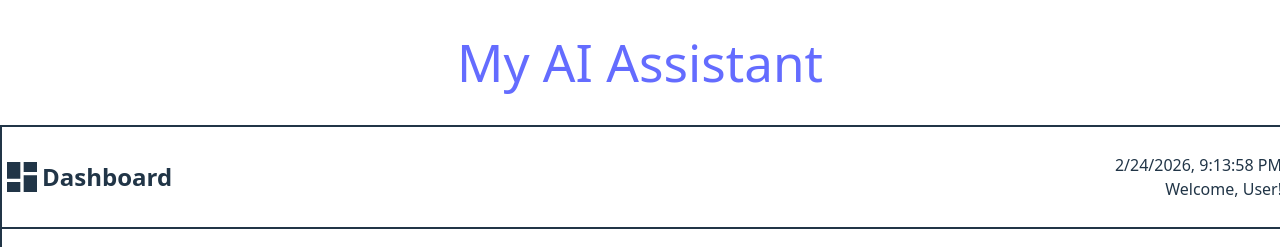
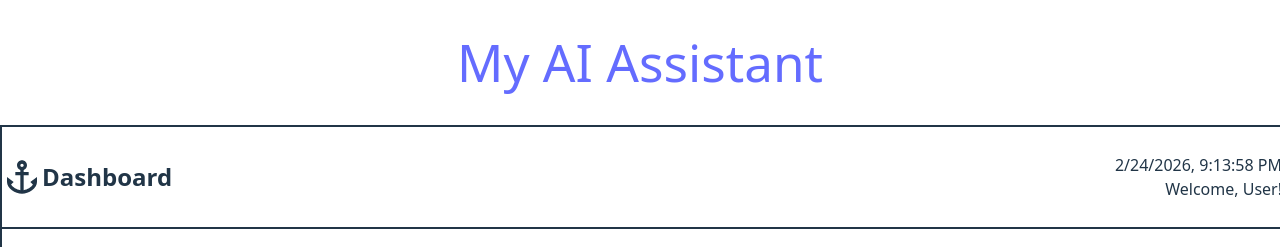
Before and after one commit to Cupidx0/Twinssistant, a React app in the folder my-twin/: page / in a window 1280 px wide. Shown: the top 247 px of the page. Built offline with nearby package versions, Linux system fonts and the light colour scheme; the HTML template or start-up script is replaced by a standard one.

Commit message:
Update background color in CSS and replace Dashboard icon with Anchor in Home component

```diff
--- a/my-twin/src/index.css
+++ b/my-twin/src/index.css
@@ -8,7 +8,7 @@
 
   color-scheme: light dark;
   color: rgba(255, 255, 255, 0.87);
-  background-color: #242424;
+  background-color: #111827;
 
   font-synthesis: none;
   text-rendering: optimizeLegibility;
--- a/my-twin/src/pages/home.jsx
+++ b/my-twin/src/pages/home.jsx
@@ -2,7 +2,7 @@ import React,{useEffect,useState} from "react";
 import {Button} from "@mui/material";
 import toast, { Toaster } from "react-hot-toast";
 import {Link} from "react-router-dom";
-import {Dashboard, Delete,SmartToy,
+import {Anchor,Delete,SmartToy,
         Upload,Work,Code} from "@mui/icons-material";
 function Home () {
     const [dateAndTime, setDateAndTime] = useState(new Date().toLocaleString("en-GB",{fullDate:'long', hour:'2-digit', minute:'2-digit', second:'2-digit'}));
@@ -134,7 +134,7 @@ return (
     <main className=" w-screen rounded-md border border-white bg-black text-white h-screen overflow-none">
             <div className="h-[100px] w-full flex items-center justify-between font-bold text-xl p-5 text-left bg-black gap-4 rounded-md border border-white !overflow-auto">
                     <div className="flex items-center gap-2">
-                      <Dashboard
+                      <Anchor
                       fontColor="primary"
                       style={{ fontSize: '40px' }}
                        className="text-blue-200" />
```
